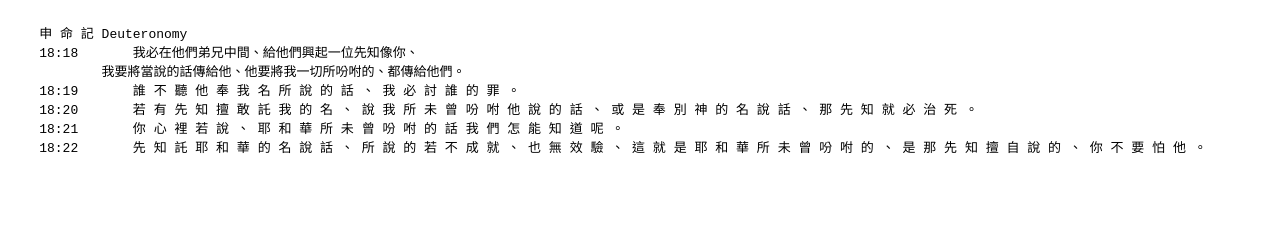
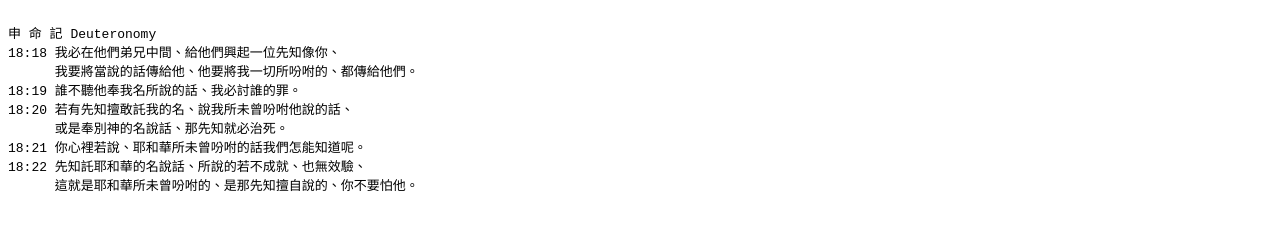
Before and after one commit to oyours/sw, a plain HTML site: page sw/notes.html in a window 1280 px wide. Drawn offline with Linux system fonts and the light colour scheme.

Commit message:
upd notes.html

```diff
--- a/sw/notes.html
+++ b/sw/notes.html
@@ -12,13 +12,15 @@
     <body>
     <pre>
 
-    申 命 記 Deuteronomy
-    18:18  	我必在他們弟兄中間、給他們興起一位先知像你、
-            我要將當說的話傳給他、他要將我一切所吩咐的、都傳給他們。
-    18:19  	誰 不 聽 他 奉 我 名 所 說 的 話 、 我 必 討 誰 的 罪 。
-    18:20  	若 有 先 知 擅 敢 託 我 的 名 、 說 我 所 未 曾 吩 咐 他 說 的 話 、 或 是 奉 別 神 的 名 說 話 、 那 先 知 就 必 治 死 。
-    18:21  	你 心 裡 若 說 、 耶 和 華 所 未 曾 吩 咐 的 話 我 們 怎 能 知 道 呢 。
-    18:22  	先 知 託 耶 和 華 的 名 說 話 、 所 說 的 若 不 成 就 、 也 無 效 驗 、 這 就 是 耶 和 華 所 未 曾 吩 咐 的 、 是 那 先 知 擅 自 說 的 、 你 不 要 怕 他 。
+申 命 記 Deuteronomy
+18:18 我必在他們弟兄中間、給他們興起一位先知像你、
+      我要將當說的話傳給他、他要將我一切所吩咐的、都傳給他們。
+18:19 誰不聽他奉我名所說的話、我必討誰的罪。
+18:20 若有先知擅敢託我的名、說我所未曾吩咐他說的話、
+      或是奉別神的名說話、那先知就必治死。
+18:21 你心裡若說、耶和華所未曾吩咐的話我們怎能知道呢。
+18:22 先知託耶和華的名說話、所說的若不成就、也無效驗、
+      這就是耶和華所未曾吩咐的、是那先知擅自說的、你不要怕他。
 
     </pre>
     </body>
```
